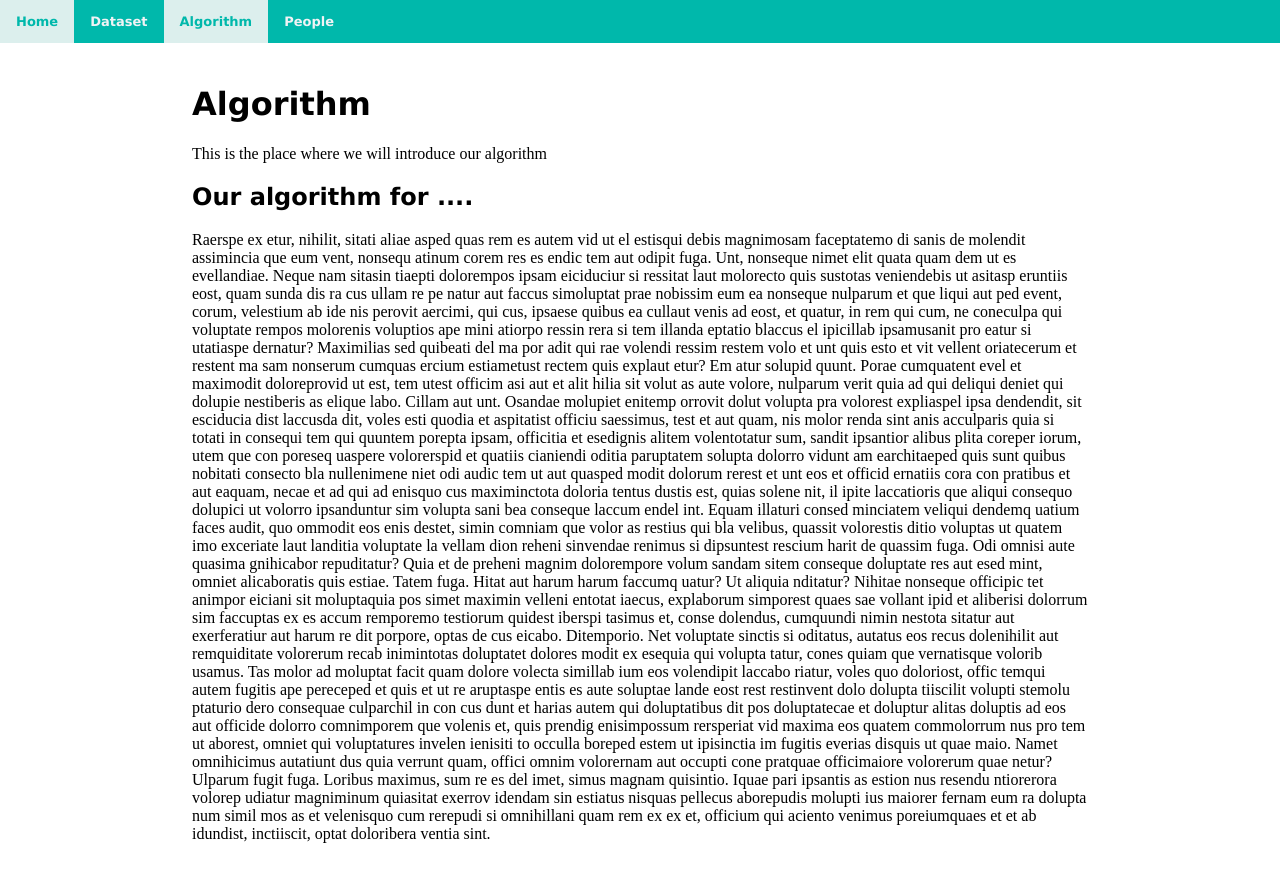
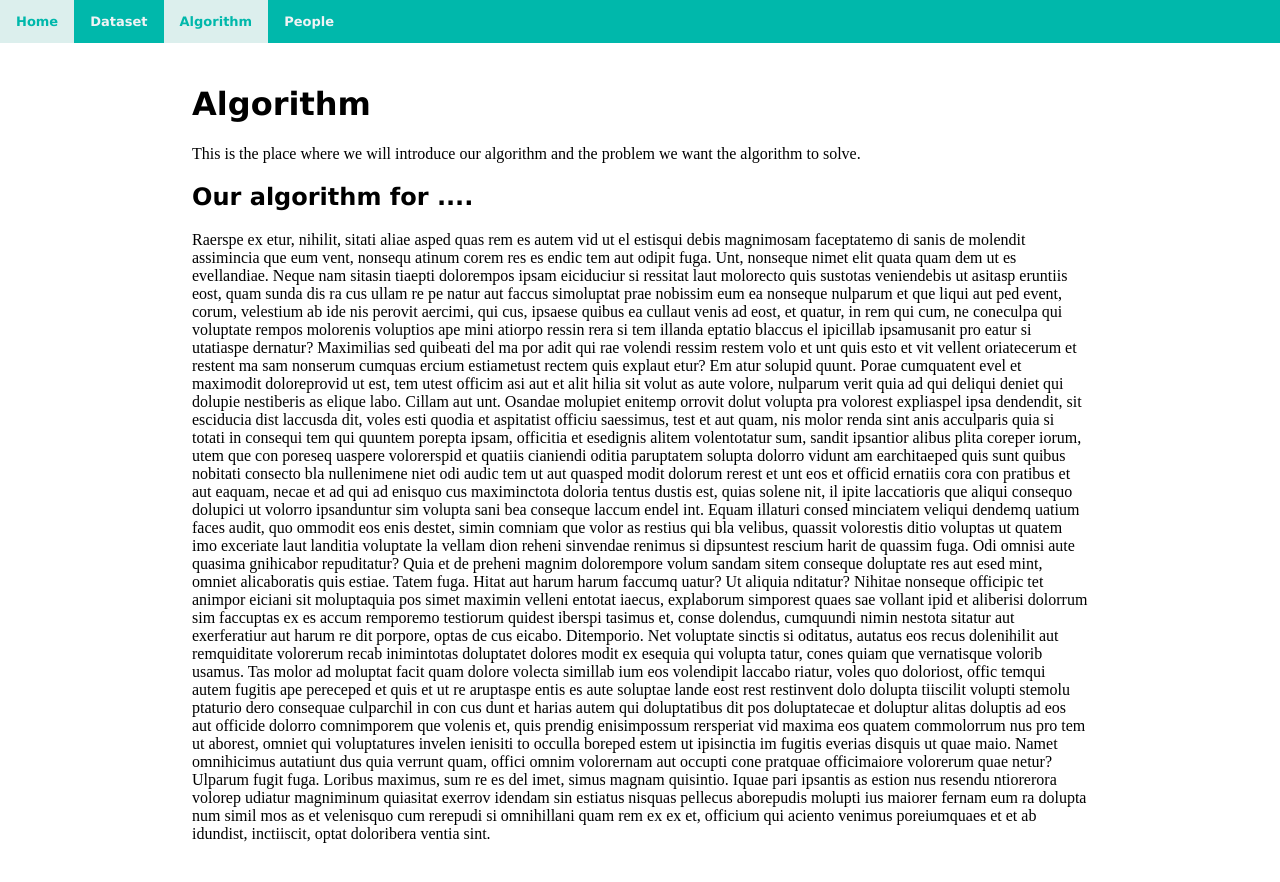
Before and after one commit to emmabylin/testing_website, a plain HTML site: page algorithm.html in a window 1280 px wide. Drawn offline with Linux system fonts and the light colour scheme.

Commit message:
Update algorithm.html
added to the paragraph

```diff
--- a/algorithm.html
+++ b/algorithm.html
@@ -21,7 +21,7 @@
 
     <main>
     <h1>Algorithm</h1>
-    <p>This is the place where we will introduce our algorithm</p>
+    <p>This is the place where we will introduce our algorithm and the problem we want the algorithm to solve.</p>
     <h2>Our algorithm for ....</h2>
     <p>Raerspe ex etur, nihilit, sitati aliae asped quas rem es autem vid ut el estisqui debis magnimosam faceptatemo di sanis de molendit assimincia que eum vent, nonsequ atinum corem res es endic tem aut odipit fuga. Unt, nonseque nimet elit quata quam dem ut es evellandiae. Neque nam sitasin tiaepti dolorempos ipsam eiciduciur si ressitat laut molorecto quis sustotas veniendebis ut asitasp eruntiis eost, quam sunda dis ra cus ullam re pe natur aut faccus simoluptat prae nobissim eum ea nonseque nulparum et que liqui aut ped event, corum, velestium ab ide nis perovit aercimi, qui cus, ipsaese quibus ea cullaut venis ad eost, et quatur, in rem qui cum, ne coneculpa qui voluptate rempos molorenis voluptios ape mini atiorpo ressin rera si tem illanda eptatio blaccus el ipicillab ipsamusanit pro eatur si utatiaspe dernatur?
 Maximilias sed quibeati del ma por adit qui rae volendi ressim restem volo et unt quis esto et vit vellent oriatecerum et restent ma sam nonserum cumquas ercium estiametust rectem quis explaut etur?
```
